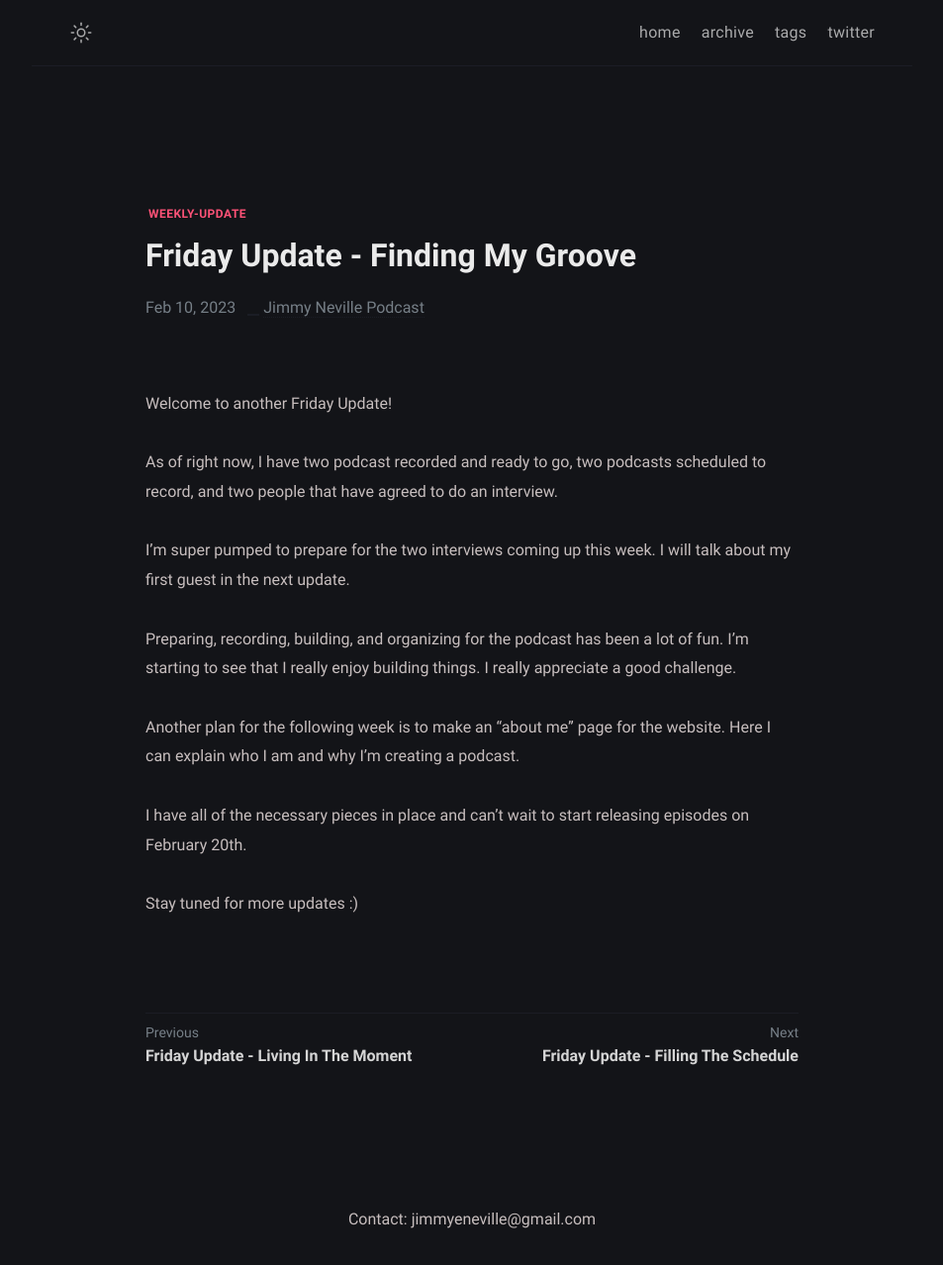
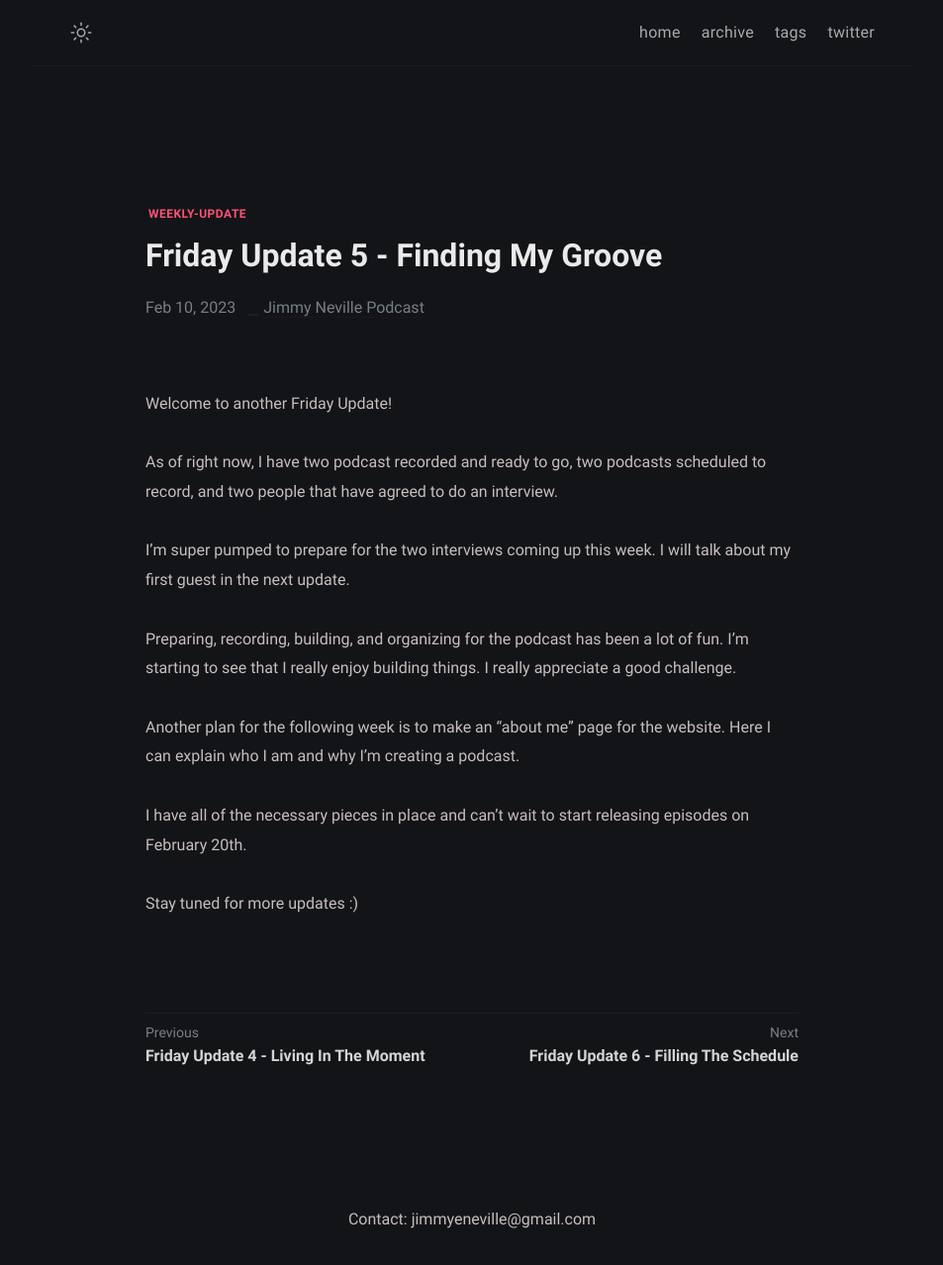
Before and after one commit to Jneville0815/jneville0815.github.io, a Jekyll site: the page built from _posts/friday-update-4/2023-02-10-friday-update-4.md, in a window 1280 px wide. Shown: the whole page at 99% size, without its empty margins (163-1116 px from the left). Built offline with Jekyll 4.4.1, drawn with Linux system fonts in a browser that asks for light colours.

Commit message:
Number the updates

```diff
--- a/_posts/friday-update-3/2023-02-03-friday-update-3.md
+++ b/_posts/friday-update-3/2023-02-03-friday-update-3.md
@@ -1,6 +1,6 @@
 ---
 layout: post
-title: Friday Update - Living In The Moment
+title: Friday Update 4 - Living In The Moment
 date: 2023-02-03
 tags: [weekly-update]
 ---
--- a/_posts/friday-update-4/2023-02-10-friday-update-4.md
+++ b/_posts/friday-update-4/2023-02-10-friday-update-4.md
@@ -1,6 +1,6 @@
 ---
 layout: post
-title: Friday Update - Finding My Groove
+title: Friday Update 5 - Finding My Groove
 date: 2023-02-10
 tags: [weekly-update]
 ---
--- a/_posts/friday-update-5/2023-02-17-friday-update-5.md
+++ b/_posts/friday-update-5/2023-02-17-friday-update-5.md
@@ -1,6 +1,6 @@
 ---
 layout: post
-title: Friday Update - Filling The Schedule
+title: Friday Update 6 - Filling The Schedule
 date: 2023-02-17
 tags: [weekly-update]
 ---
```
Also changed, not shown: _posts/friday-update-0/2023-01-13-friday-update-0.md (+1 -1 lines), _posts/friday-update-1/2023-01-20-friday-update-1.md (+1 -1 lines), _posts/friday-update-2/2023-01-27-friday-update-2.md (+1 -1 lines).
